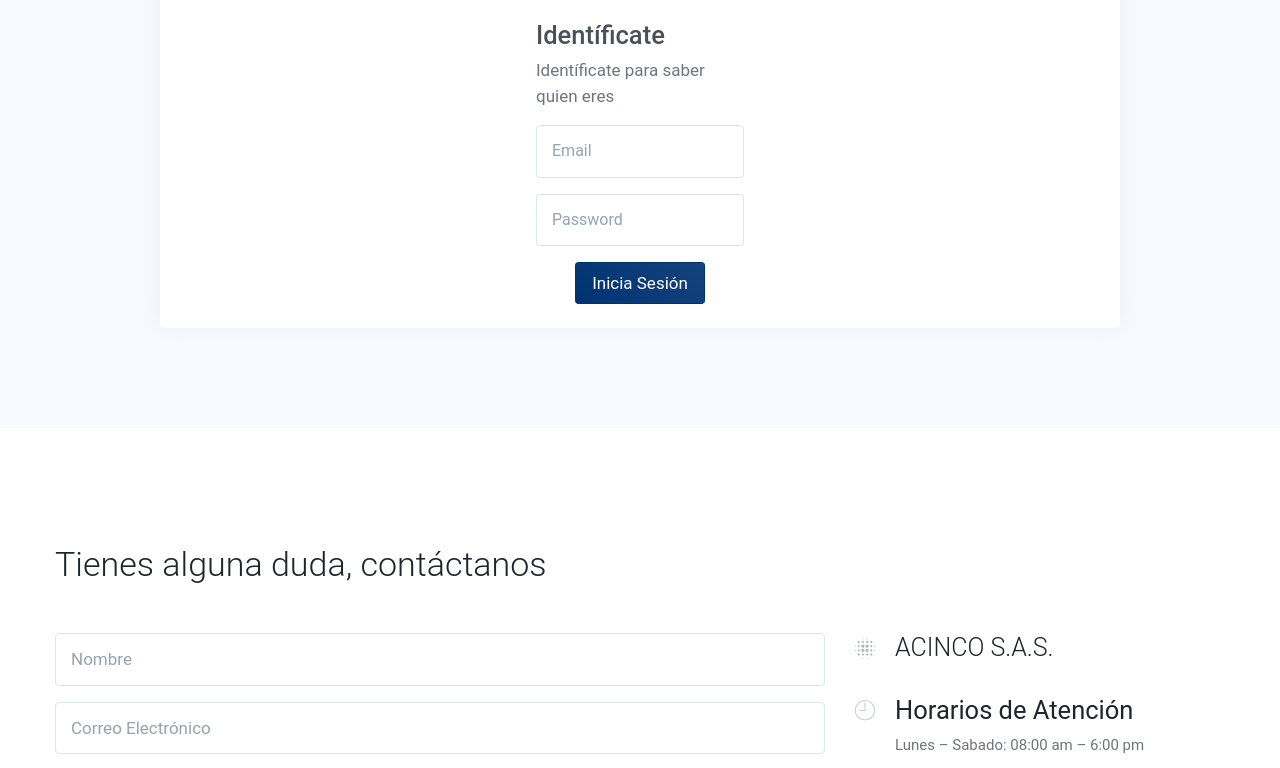
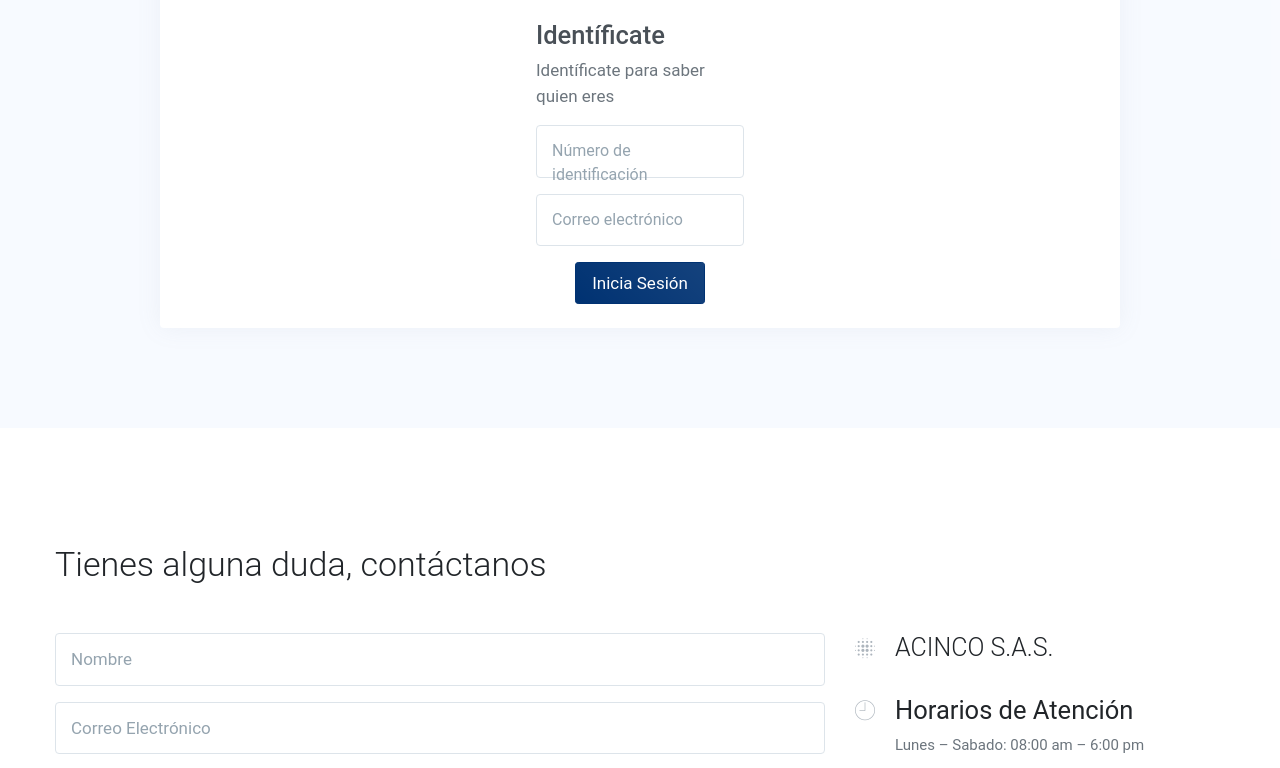
Before and after one commit to michael-eceleris/acinco-web-v2, a React (Create React App) app: page /tramites-y-reclamaciones in a window 1280 px wide. Shown: the part 1520-2288 px from the top of the page. Built offline with nearby package versions, Linux system fonts and the light colour scheme.

Commit message:
update-login

```diff
--- a/src/components/ContactUs/index.js
+++ b/src/components/ContactUs/index.js
@@ -185,7 +185,7 @@ const ContactUs = () => {
                   type="submit"
                   className="btn btn-primary btn-block mt-4"
                 >
-                  Send Message
+                  Enviar Mensaje
                 </button>
               </form>
             </div>
--- a/src/components/Login.js
+++ b/src/components/Login.js
@@ -9,10 +9,11 @@ const Form = () => {
   const formContext = useContext(FormContext);
   const { nextStep } = formContext;
   const [userLocal, setUserLocal] = useState({
-    username: "",
-    password: "",
+    email: "",
+    cedula: "",
   });
-  const { username, password } = userLocal;
+  const [errorEmpty, setErrorEmpty] = useState(false);
+  const { email, cedula } = userLocal;
 
   const onChange = (e) => {
     setUserLocal({
@@ -23,23 +24,31 @@ const Form = () => {
 
   const handleOnSubmit = (e) => {
     e.preventDefault();
-    if (username.trim() === "" || password.trim() === "") {
+    if (email.trim() === "" || cedula.trim() === "") {
       console.log("todos lo campos son necesarios");
+      setErrorEmpty(true);
+    } else {
+      setErrorEmpty(false);
+      login({
+        ...userLocal,
+        [e.target.name]: e.target.value,
+      });
+      authUser();
     }
-    login({
-      ...userLocal,
-      [e.target.name]: e.target.value,
-    });
-    authUser();
   };
   return (
     <>
-      {error ? (
+      {errorEmpty ? (
+        <div className="alert alert-danger">
+          Todos los campos son obligatorios
+        </div>
+      ) : null}
+      {error && !errorEmpty ? (
         <div className="alert alert-danger">
           Usuario o contraseña incorrecta
         </div>
       ) : null}
-      {errorUser === 500 /* || errorUser === 403 */ ? (
+      {errorUser === 500 && !errorEmpty /* || errorUser === 403 */ ? (
         <div className="alert alert-danger">
           Ocurrio un problema, lo sentimos
         </div>
@@ -48,30 +57,31 @@ const Form = () => {
         <h4>Identíficate</h4>
         <p className="fs--17">Identíficate para saber quien eres</p>
         <form onSubmit={handleOnSubmit} className="collapse bs-validate show">
+          <div className="form-label-group mb-3 ml-auto mr-auto">
+            <input
+              className="form-control"
+              id="cedula"
+              name="cedula"
+              placeholder="Número de identificación"
+              value={cedula}
+              pattern="[0-9]{0,10}"
+              onChange={onChange}
+            />
+            <label htmlFor="cedula">Número de identificación</label>
+          </div>
           <div className="form-label-group mb-3  ml-auto mr-auto">
             <input
               className="form-control"
-              id="username"
-              name="username"
+              id="email"
+              name="email"
               type="email"
-              placeholder="Email"
-              value={username}
+              placeholder="Correo electrónico"
+              value={email}
               onChange={onChange}
             />
-            <label htmlFor="username">Email</label>
+            <label htmlFor="email">Correo electrónico</label>
           </div>
-          <div className="form-label-group mb-3 ml-auto mr-auto">
-            <input
-              className="form-control"
-              id="password"
-              name="password"
-              type="password"
-              placeholder="Password"
-              value={password}
-              onChange={onChange}
-            />
-            <label htmlFor="password">Password</label>
-          </div>
+
           <div className="d-flex justify-content-center">
             <button type="submit" className="btn btn-sm btn-primary">
               Inicia Sesión
--- a/src/components/MoreInfo.js
+++ b/src/components/MoreInfo.js
@@ -121,6 +121,7 @@ const MoreInfo = ({ setError, error }) => {
     if (
       messageActual &&
       phoneNumber &&
+      phoneNumber.length === 10 &&
       dateActual &&
       cityActual &&
       cityNameActual &&
```
Also changed, not shown: 1 other file (tests, documents, lock files or other folders).
